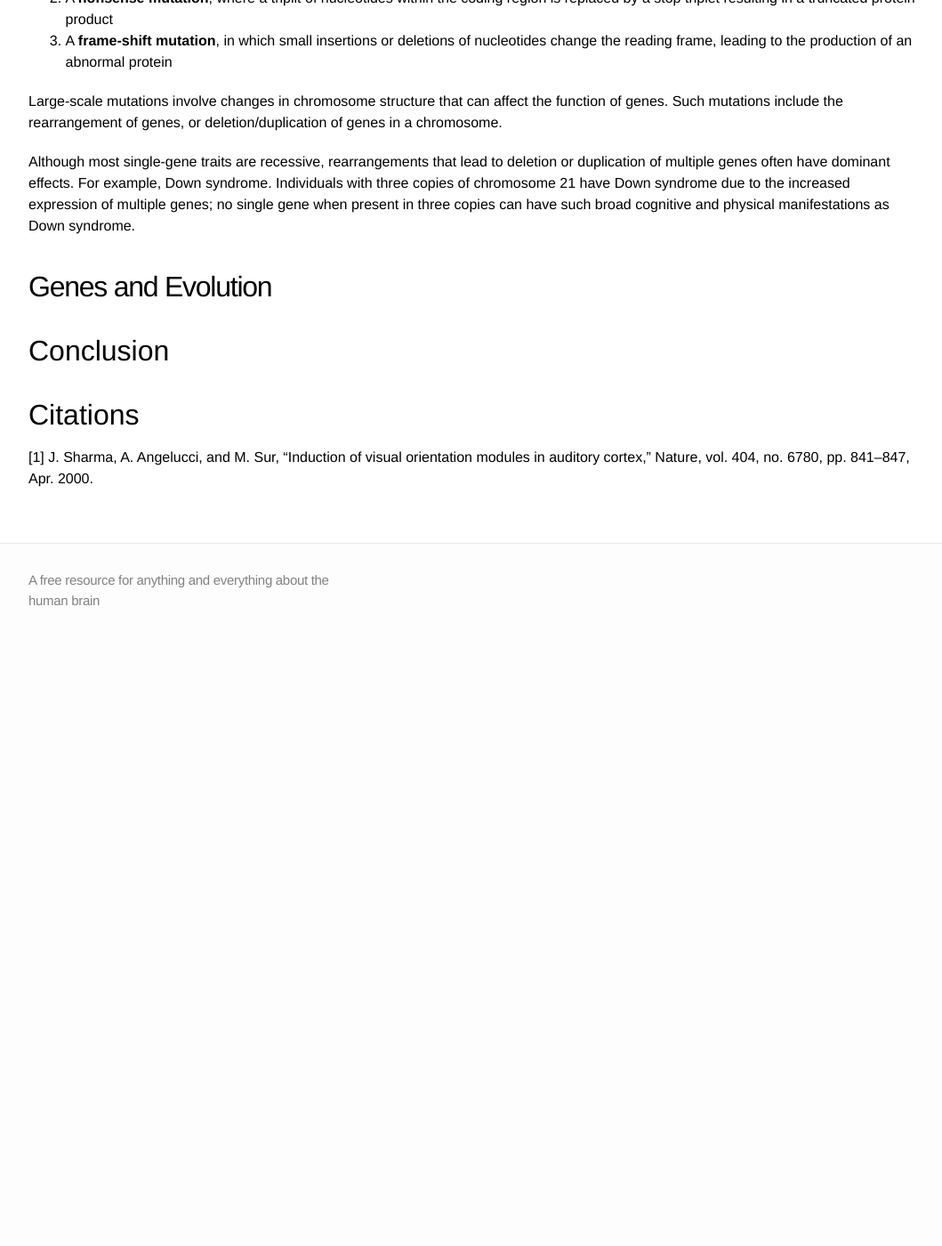
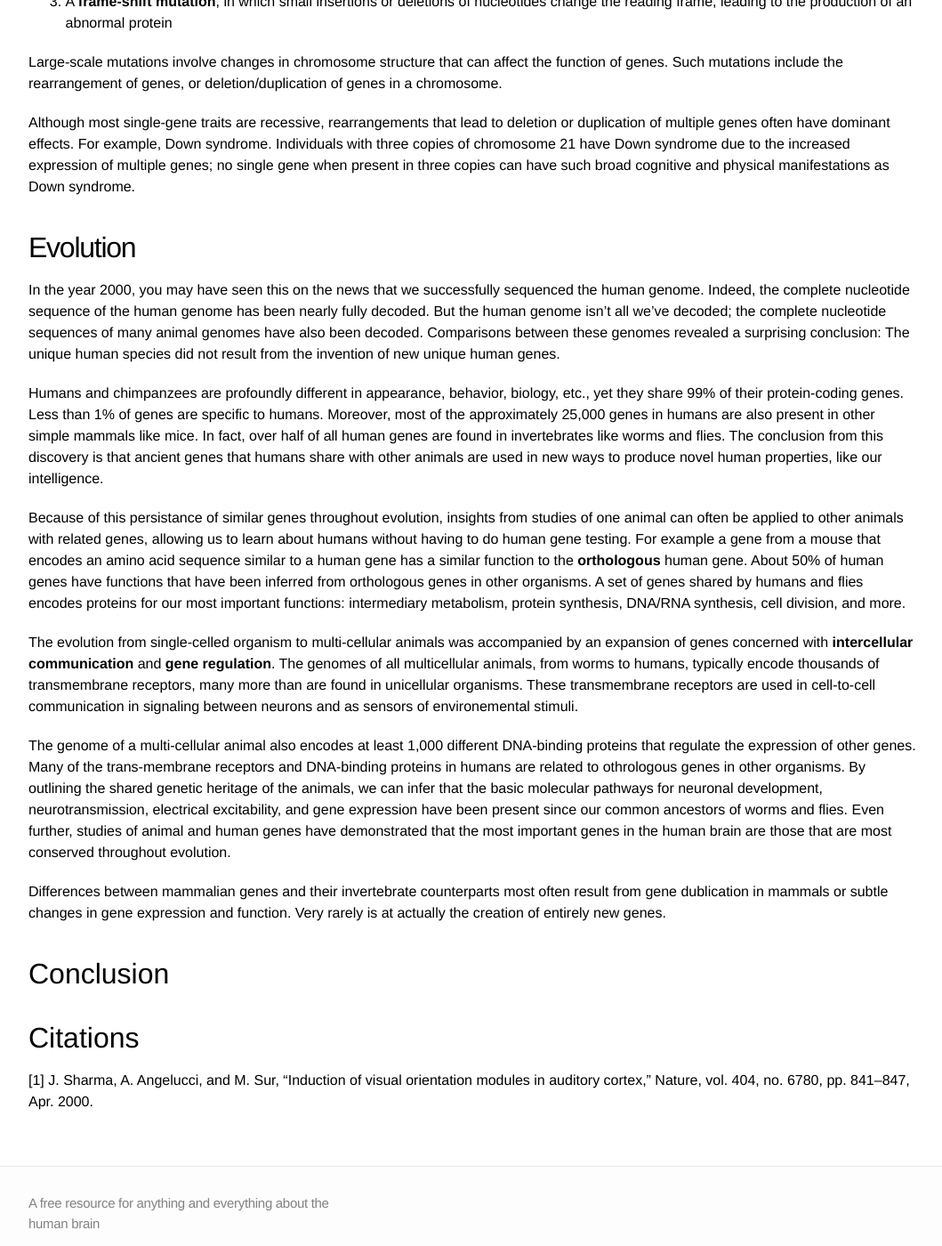
Before and after one commit to mdelsole/brain-nexus, a Jekyll site: the page built from brain-architecture/overview/index.markdown, in a window 1280 px wide and 1400 px high, scrolled down 15921 px. Shown: the whole window at 89% size, without its empty margins (108-1167 px from the left). Built offline with Jekyll 4.4.1, drawn with Linux system fonts in a browser that asks for light colours; before the commit the page ends 16652 px from its top, so only the background shows below that; some of the changed text lies outside the part shown.

Commit message:
evolution

```diff
--- a/brain-architecture/overview/index.markdown
+++ b/brain-architecture/overview/index.markdown
@@ -357,7 +355,19 @@ Large-scale mutations involve changes in chromosome structure that can affect th
 
 Although most single-gene traits are recessive, rearrangements that lead to deletion or duplication of multiple genes often have dominant effects. For example, Down syndrome. Individuals with three copies of chromosome 21 have Down syndrome due to the increased expression of multiple genes; no single gene when present in three copies can have such broad cognitive and physical manifestations as Down syndrome.
 
-## Genes and Evolution
+## Evolution
+
+In the year 2000, you may have seen this on the news that we successfully sequenced the human genome. Indeed, the complete nucleotide sequence of the human genome has been nearly fully decoded. But the human genome isn't all we've decoded; the complete nucleotide sequences of many animal genomes have also been decoded. Comparisons between these genomes revealed a surprising conclusion: The unique human species did not result from the invention of new unique human genes.
+
+Humans and chimpanzees are profoundly different in appearance, behavior, biology, etc., yet they share 99% of their protein-coding genes. Less than 1% of genes are specific to humans. Moreover, most of the approximately 25,000 genes in humans are also present in other simple mammals like mice. In fact, over half of all human genes are found in invertebrates like worms and flies. The conclusion from this discovery is that ancient genes that humans share with other animals are used in new ways to produce novel human properties, like our intelligence.
+
+Because of this persistance of similar genes throughout evolution, insights from studies of one animal can often be applied to other animals with related genes, allowing us to learn about humans without having to do human gene testing. For example a gene from a mouse that encodes an amino acid sequence similar to a human gene has a similar function to the **orthologous** human gene. About 50% of human genes have functions that have been inferred from orthologous genes in other organisms. A set of genes shared by humans and flies encodes proteins for our most important functions: intermediary metabolism, protein synthesis, DNA/RNA synthesis, cell division, and more.
+
+The evolution from single-celled organism to multi-cellular animals was accompanied by an expansion of genes concerned with **intercellular communication** and **gene regulation**. The genomes of all multicellular animals, from worms to humans, typically encode thousands of transmembrane receptors, many more than are found in unicellular organisms. These transmembrane receptors are used in cell-to-cell communication in signaling between neurons and as sensors of environemental stimuli.
+
+The genome of a multi-cellular animal also encodes at least 1,000 different DNA-binding proteins that regulate the expression of other genes. Many of the trans-membrane receptors and DNA-binding proteins in humans are related to othrologous genes in other organisms. By outlining the shared genetic heritage of the animals, we can infer that the basic molecular pathways for neuronal development, neurotransmission, electrical excitability, and gene expression have been present since our common ancestors of worms and flies. Even further, studies of animal and human genes have demonstrated that the most important genes in the human brain are those that are most conserved throughout evolution.
+
+Differences between mammalian genes and their invertebrate counterparts most often result from gene dublication in mammals or subtle changes in gene expression and function. Very rarely is at actually the creation of entirely new genes.
 
 # Conclusion
 
```
Also changed, not shown: other parts of brain-architecture/overview/index.markdown (+1 -3 lines).
